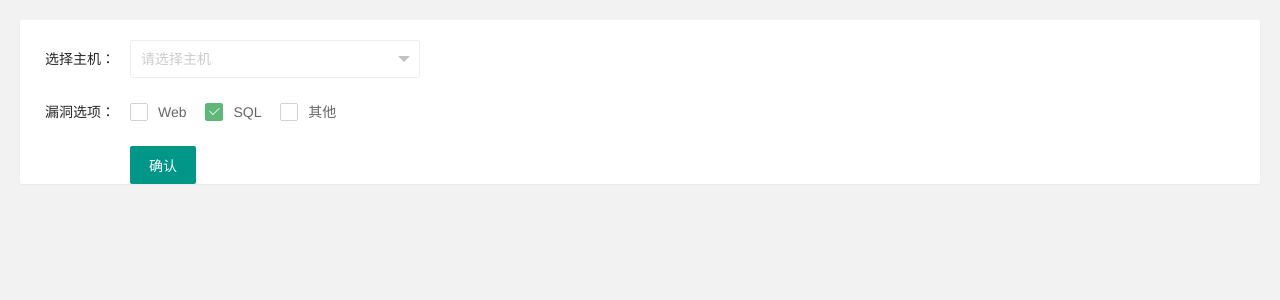
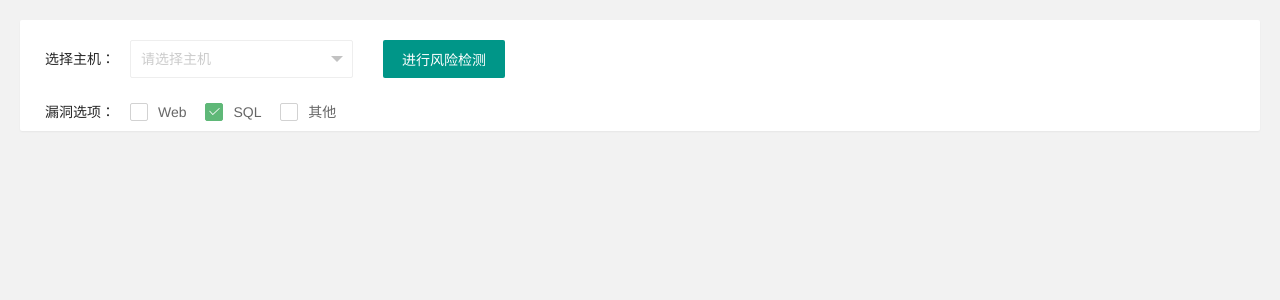
Before and after one commit to Kamiyakirio/G6ThreatPerception, a Python web app: template src/main/resources/templates/host/hotfix.html in a window 1280 px wide. Shown: the top 300 px of the page. Run offline with Jinja, Linux system fonts and the light colour scheme; the template is opened without the code that fills it, so the values that code supplies are empty.

```diff
--- a/src/main/resources/templates/host/hotfix.html
+++ b/src/main/resources/templates/host/hotfix.html
@@ -11,7 +11,21 @@
   <link rel="stylesheet" href="/layui/layuiAdmin/css/admin.css" media="all">
   <style>
     .layui-form-item-short {
-      width: 400px !important; /* 设置为你想要的宽度 */
+      width: 650px !important; /* 增加宽度以容纳更大的间距 */
+    }
+    /* 新增样式使选择框和按钮在同一行 */
+    .host-select-container {
+      display: flex;
+      align-items: center;
+    }
+    .host-select-container select {
+      flex: 1;
+      margin-right: 20px; /* 增加右边距到20px */
+    }
+    /* 调整按钮样式 */
+    #riskDetectionBtn {
+      margin-left: 30px; /* 增加按钮左边距 */
+      white-space: nowrap; /* 防止按钮文字换行 */
     }
   </style>
 </head>
@@ -27,9 +41,13 @@
       <div class="layui-form-item layui-form-item-short">
         <label class="layui-form-label">选择主机：</label>
         <div class="layui-input-block">
-          <select name="hostId" lay-verify="required" id="hostSelect">
-            <option value="">请选择主机</option>
-          </select>
+          <div class="host-select-container">
+            <select name="hostId" lay-verify="required" id="hostSelect">
+              <option value="">请选择主机</option>
+            </select>
+            <!-- 进行风险检测按钮 -->
+            <button type="button" class="layui-btn" id="riskDetectionBtn">进行风险检测</button>
+          </div>
         </div>
       </div>
 
@@ -40,13 +58,6 @@
           <input type="checkbox" name="scan-web" title="Web" lay-skin="primary">
           <input type="checkbox" name="scan-sql" title="SQL" checked lay-skin="primary">
           <input type="checkbox" name="scan-others" title="其他" lay-skin="primary">
-        </div>
-      </div>
-
-      <!-- 提交按钮 -->
-      <div class="layui-form-item">
-        <div class="layui-input-block">
-          <button type="submit" class="layui-btn" lay-submit lay-filter="LAY-user-front-submit">确认</button>
         </div>
       </div>
 
@@ -96,21 +107,19 @@
     // 页面加载时初始化主机列表
     loadHosts();
 
-    // 监听表单提交
-    form.on('submit(LAY-user-front-submit)', function(data) {
-      var field = data.field;
-
-      var hostId = field.hostId;
+    // 绑定"进行风险检测"按钮的点击事件
+    $('#riskDetectionBtn').on('click', function() {
+      var hostId = $('[name="hostId"]').val();
       if (!hostId) {
         layer.msg('请选择主机', {icon: 5});
-        return false;
+        return;
       }
 
       var detectData = {
         hostId: hostId,
-        scanWeb: field['scan-web'] ? 1 : 0,
-        scanSql: field['scan-sql'] ? 1 : 0,
-        scanOthers: field['scan-others'] ? 1 : 0
+        scanWeb: $('[name="scan-web"]').is(':checked') ? 1 : 0,
+        scanSql: $('[name="scan-sql"]').is(':checked') ? 1 : 0,
+        scanOthers: $('[name="scan-others"]').is(':checked') ? 1 : 0
       };
 
       // 发送请求
@@ -129,8 +138,6 @@
           layer.msg('网络异常，请稍后再试', {icon: 2});
         }
       });
-
-      return false; // 阻止默认提交行为
     });
   });
 </script>
```
